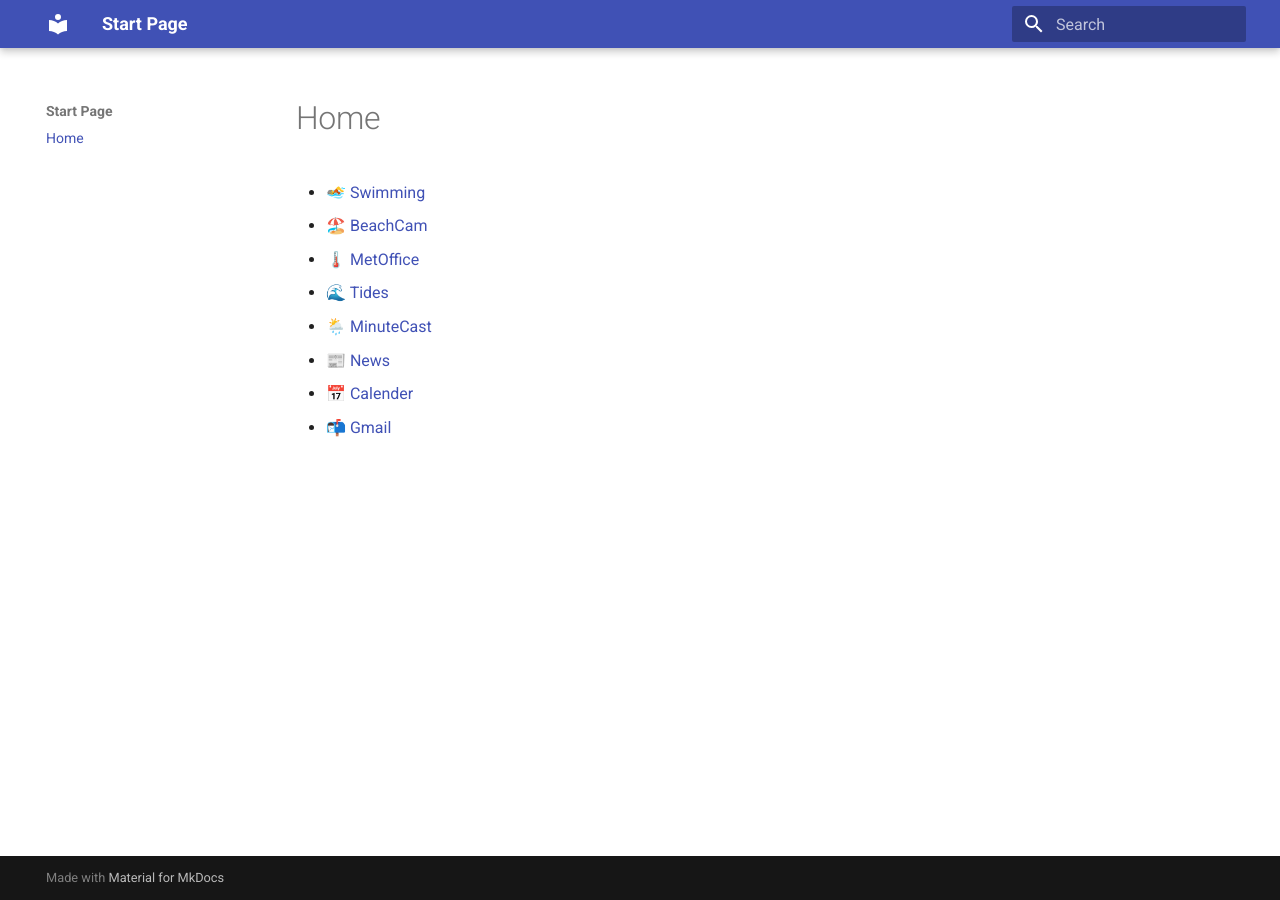
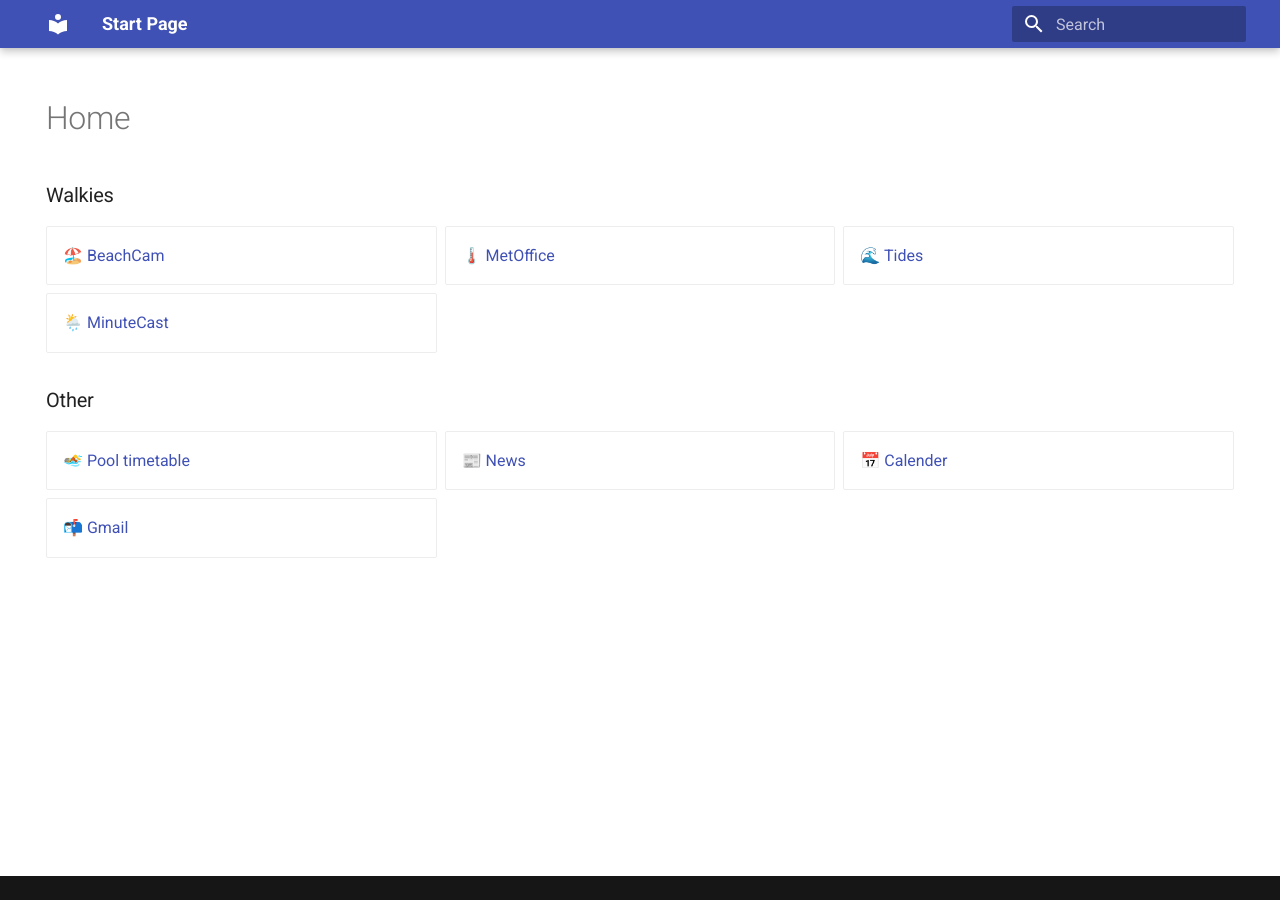
Before and after one commit to dowd/startpage, an MkDocs documentation site: the page built from docs/index.md, in a window 1280 px wide. Built offline with MkDocs 1.6.1 and Material for MkDocs 9.7.7, drawn with Linux system fonts in a browser that asks for light colours.

Commit message:
feat: changed to grid and hid sidebars

```diff
--- a/docs/index.md
+++ b/docs/index.md
@@ -1,8 +1,25 @@
-- [🏊 Swimming](https://www.bywniach.cymru/bywniach-bro-dysynni-tywyn/en/timetables/)
+---
+hide:
+  - navigation
+  - toc
+  - path
+  - footer
+---
+
+### Walkies
+
+<div class="grid cards" markdown>
 - [🏖️ BeachCam](https://visit-tywyn.co.uk/webcam/)
 - [🌡️ MetOffice](https://www.metoffice.gov.uk/weather/forecast/gcm55j0et#?date=2024-03-10)
 - [🌊 Tides](https://www.tideschart.com/United-Kingdom/Wales/County-of-Ceredigion/Aberdovey/)
 - [🌦️ MinuteCast](https://www.accuweather.com/en/gb/tywyn/ll36-0/minute-weather-forecast/328338)
+</div>
+
+### Other
+
+<div class="grid cards" markdown>
+- [🏊 Pool timetable](https://www.bywniach.cymru/bywniach-bro-dysynni-tywyn/en/timetables/)
 - [📰 News](https://www.bbc.co.uk/news)
 - [📅 Calender](https://calendar.google.com/calendar/u/0/r?pli=1)
 - [📬 Gmail](https://mail.google.com/mail/u/0/#inbox)
+</div>
--- a/mkdocs.yml
+++ b/mkdocs.yml
@@ -1,3 +1,9 @@
 site_name: Start Page
 theme:
   name: material
+markdown_extensions:
+  - attr_list
+  - md_in_html
+  - admonition
+extra:
+  generator: false
```
